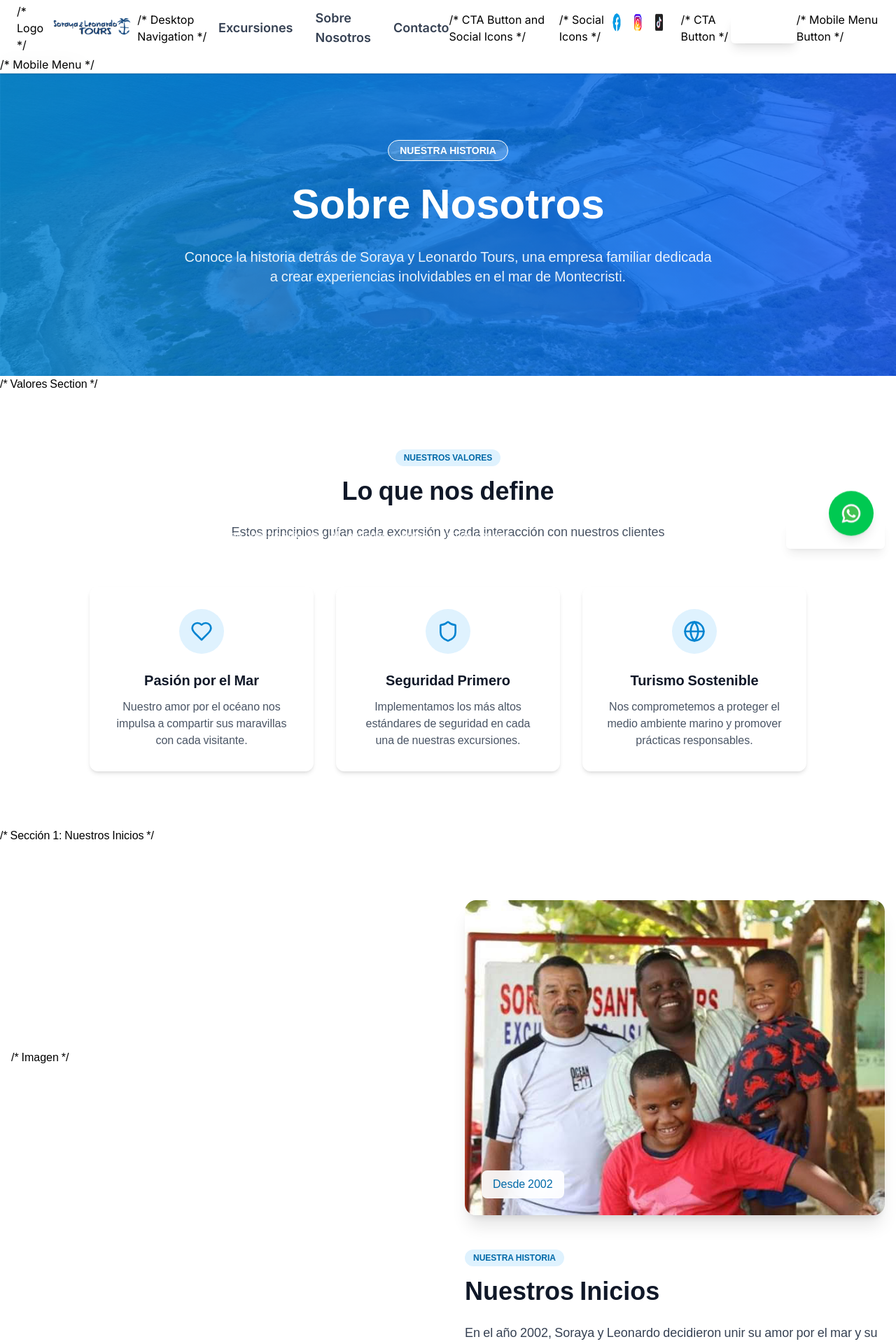
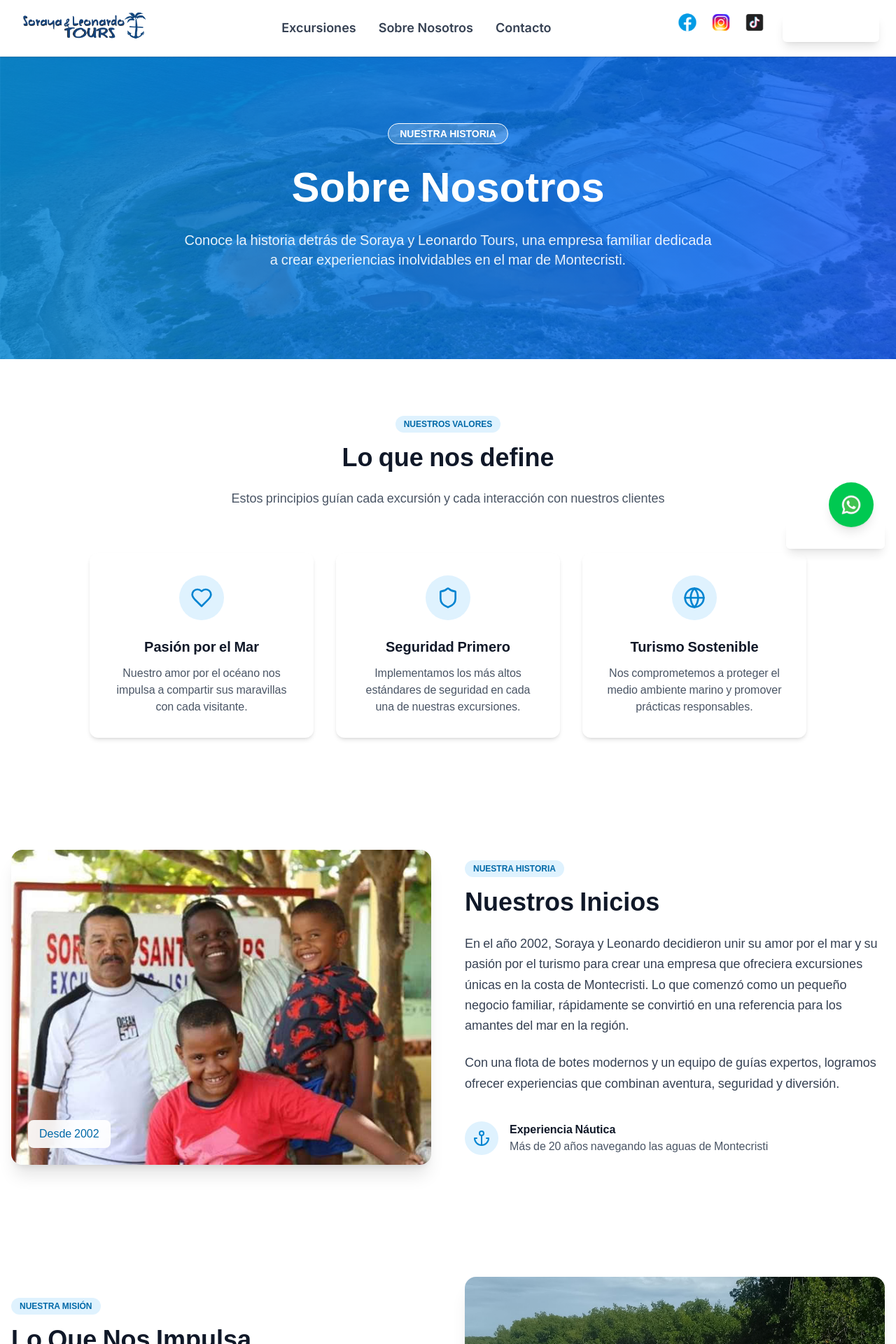
Before and after one commit to ItachiRD26/sorayayleonardotours, a Next.js app: page /sobre-nosotros in a window 1280 px wide. Shown: the top 1920 px of the page at 70% size. Built offline with nearby package versions, Linux system fonts and the light colour scheme.

Commit message:
Vercel #8

```diff
--- a/package.json
+++ b/package.json
@@ -21,6 +21,7 @@
     "framer-motion": "^12.9.2",
     "googleapis": "^148.0.0",
     "html2canvas": "^1.4.1",
+    "js-datepicker": "^5.18.4",
     "jspdf": "^3.0.1",
     "lucide-react": "^0.510.0",
     "next": "^15.3.1",
--- a/src/app/excursiones/page.tsx
+++ b/src/app/excursiones/page.tsx
@@ -97,7 +97,7 @@ export default function ExcursionesPage() {
 
   return (
     <div className="min-h-screen bg-gradient-to-b from-sky-50 to-white">
-      /* Hero Section */
+      {/* Hero Section */}
       <section className="relative w-full bg-gradient-to-r from-sky-600 to-blue-600 py-20 md:py-28">
         <div className="absolute inset-0 overflow-hidden opacity-20">
           <div className="absolute inset-0 bg-[url('/images/gran-grocier.jpg?height=800&width=1600')] bg-cover bg-center" />
@@ -131,7 +131,7 @@ export default function ExcursionesPage() {
         </div>
       </section>
 
-      /* Features Section */
+      {/* Features Section */}
       <section className="py-12 container mx-auto px-4">
         <div className="grid grid-cols-1 md:grid-cols-3 gap-8 max-w-5xl mx-auto">
           <motion.div
@@ -173,7 +173,7 @@ export default function ExcursionesPage() {
         </div>
       </section>
 
-      /* Excursions Section */
+      {/* Excursions Section */}
       <section className="py-16 container mx-auto px-4">
         <div className="text-center mb-16">
           <motion.h2
@@ -242,7 +242,7 @@ export default function ExcursionesPage() {
         </div>
       </section>
 
-      /* CTA Section */
+      {/* CTA Section */}
     </div>
   )
 }
--- a/src/app/excursiones/reservas/page.tsx
+++ b/src/app/excursiones/reservas/page.tsx
@@ -52,7 +52,7 @@ type Tour = {
   return (
     <div className="min-h-screen bg-gradient-to-br from-blue-50 to-cyan-50 py-12">
       <div className="container mx-auto px-4">
-        /* Usar TourSummary con duración */
+        {/* Usar TourSummary con duración */}
         <TourSummary
           title={tour.name}
           description={tour.description}
@@ -60,7 +60,7 @@ type Tour = {
           duration={tour.duration}
         />
 
-        /* Formulario de reserva */
+        {/* Formulario de reserva */}
         <ReservationForm
           tourName={tour.name}
           price={tour.price}
--- a/src/app/page.tsx
+++ b/src/app/page.tsx
@@ -34,10 +34,10 @@ const staggerContainer = {
 export default function Home() {
   return (
     <main className="flex flex-col min-h-screen overflow-x-hidden">
-      /* Hero Section - Rediseñado con elementos más modernos */
+      {/* Hero Section - Rediseñado con elementos más modernos */}
       <section className="relative h-[100vh] w-full overflow-hidden">
         <div className="absolute inset-0 z-0">
-          /* Video para desktop, imagen para móviles */
+          {/* Video para desktop, imagen para móviles */}
           <div className="hidden md:block">
             <video autoPlay muted loop className="object-cover w-full h-full transform scale-150">
               <source src="/videos/hero-vid2.webm" type="video/webm" />
@@ -47,7 +47,7 @@ export default function Home() {
           <div className="md:hidden">
             <Image src="/images/hero-mobile-image.jpeg" alt="Soraya y Leonardo Tours" layout="fill" objectFit="cover" />
           </div>
-          /* Overlay con gradiente más sofisticado */
+          {/* Overlay con gradiente más sofisticado */}
           <div className="absolute inset-0 bg-gradient-to-t from-black/80 via-black/50 to-transparent"></div>
         </div>
 
@@ -92,18 +92,18 @@ export default function Home() {
           </motion.div>
         </div>
 
-        /* Indicador de scroll */
+        {/* Indicador de scroll */}
         <div className="absolute bottom-8 left-1/2 transform -translate-x-1/2 animate-bounce">
           <ChevronRight className="h-8 w-8 text-white rotate-90" />
         </div>
       </section>
 
-      /* Featured Tours Section - Rediseñado con tarjetas más elegantes */
+      {/* Featured Tours Section - Rediseñado con tarjetas más elegantes */}
       <section className="py- bg-white">
       <FeaturedTours />
       </section>
 
-      /* Why Choose Us Section - Rediseñado con elementos más modernos */
+      {/* Why Choose Us Section - Rediseñado con elementos más modernos */}
       <section className="py-20 bg-gray-50">
         <div className="container mx-auto px-4 md:px-6">
           <motion.div
@@ -125,7 +125,7 @@ export default function Home() {
           </motion.div>
 
           <div className="grid grid-cols-1 md:grid-cols-2 lg:grid-cols-4 gap-8">
-            /* Card 1 - Rediseñado */
+            {/* Card 1 - Rediseñado */}
             <motion.div
               initial="hidden"
               whileInView="visible"
@@ -142,7 +142,7 @@ export default function Home() {
               </p>
             </motion.div>
 
-            /* Card 2 - Rediseñado */
+            {/* Card 2 - Rediseñado */}
             <motion.div
               initial="hidden"
               whileInView="visible"
@@ -159,7 +159,7 @@ export default function Home() {
               </p>
             </motion.div>
 
-            /* Card 3 - Rediseñado */
+            {/* Card 3 - Rediseñado */}
             <motion.div
               initial="hidden"
               whileInView="visible"
@@ -176,7 +176,7 @@ export default function Home() {
               </p>
             </motion.div>
 
-            /* Card 4 - Rediseñado */
+            {/* Card 4 - Rediseñado */}
             <motion.div
               initial="hidden"
               whileInView="visible"
@@ -196,9 +196,9 @@ export default function Home() {
         </div>
       </section>
 
-      /* Call to Action - Rediseñado con elementos más impactantes */
+      {/* Call to Action - Rediseñado con elementos más impactantes */}
       <section className="py-20 relative overflow-hidden">
-        /* Background Image with Overlay */
+        {/* Background Image with Overlay */}
         <div className="absolute inset-0 z-0">
           <Image
             src="/images/gran-grocier.jpg"
@@ -238,7 +238,7 @@ export default function Home() {
         </div>
       </section>
 
-      /* Testimonials - Rediseñado con un diseño más profesional */
+      {/* Testimonials - Rediseñado con un diseño más profesional */}
       <section className="py-20 bg-white">
         <div className="container mx-auto px-4 md:px-6">
           <motion.div
@@ -260,7 +260,7 @@ export default function Home() {
           </motion.div>
 
           <div className="grid grid-cols-1 md:grid-cols-3 gap-8">
-            /* Testimonio 1 - Rediseñado */
+            {/* Testimonio 1 - Rediseñado */}
             <motion.div
               initial="hidden"
               whileInView="visible"
@@ -310,7 +310,7 @@ export default function Home() {
               </div>
             </motion.div>
 
-            /* Testimonio 2 - Rediseñado */
+            {/* Testimonio 2 - Rediseñado */}
             <motion.div
               initial="hidden"
               whileInView="visible"
@@ -360,7 +360,7 @@ export default function Home() {
               </div>
             </motion.div>
 
-            /* Testimonio 3 - Rediseñado */
+            {/* Testimonio 3 - Rediseñado */}
             <motion.div
               initial="hidden"
               whileInView="visible"
@@ -414,7 +414,7 @@ export default function Home() {
         </div>
       </section>
 
-      /* Follow Us on Social Media - Rediseñado con un aspecto más moderno */
+      {/* Follow Us on Social Media - Rediseñado con un aspecto más moderno */}
       <section className="py-20 bg-gray-50">
         <div className="container mx-auto px-4 md:px-6">
           <motion.div
@@ -436,7 +436,7 @@ export default function Home() {
           </motion.div>
 
           <div className="flex flex-col md:flex-row justify-center gap-6 md:gap-10">
-            /* Instagram - Rediseñado */
+            {/* Instagram - Rediseñado */}
             <motion.a
               initial="hidden"
               whileInView="visible"
@@ -454,7 +454,7 @@ export default function Home() {
               <span className="text-sm text-gray-500">@sorayayleonardotours</span>
             </motion.a>
 
-            /* TikTok - Rediseñado */
+            {/* TikTok - Rediseñado */}
             <motion.a
               initial="hidden"
               whileInView="visible"
@@ -472,7 +472,7 @@ export default function Home() {
               <span className="text-sm text-gray-500">@sorayaleonardotou</span>
             </motion.a>
 
-            /* Facebook - Rediseñado */
+            {/* Facebook - Rediseñado */}
             <motion.a
               initial="hidden"
               whileInView="visible"
--- a/src/app/sobre-nosotros/page.tsx
+++ b/src/app/sobre-nosotros/page.tsx
@@ -41,7 +41,7 @@ export default function SobreNosotros() {
 
   return (
     <div className="bg-gradient-to-b from-sky-50 to-white min-h-screen">
-      /* Hero Section */
+      {/* Hero Section */}
       <section className="relative w-full bg-gradient-to-r from-sky-600 to-blue-600 py-24 md:py-32">
         <div className="absolute inset-0 overflow-hidden opacity-20">
           <div className="absolute inset-0 bg-[url('/images/isla-cabra.jpg?height=800&width=1600')] bg-cover bg-center" />
@@ -69,7 +69,7 @@ export default function SobreNosotros() {
         </div>
       </section>
 
-      /* Valores Section */
+      {/* Valores Section */}
       <section className="py-20 container mx-auto px-4">
         <motion.div
           initial="hidden"
@@ -140,7 +140,7 @@ export default function SobreNosotros() {
         </div>
       </section>
 
-      /* Sección 1: Nuestros Inicios */
+      {/* Sección 1: Nuestros Inicios */}
       <section className="py-20 bg-white">
         <div className="container mx-auto px-4">
           <motion.div
@@ -150,7 +150,7 @@ export default function SobreNosotros() {
             variants={staggerContainer}
             className="grid grid-cols-1 md:grid-cols-2 gap-12 items-center"
           >
-            /* Imagen */
+            {/* Imagen */}
             <motion.div variants={fadeInUp} className="relative h-[450px] w-full rounded-2xl overflow-hidden shadow-xl">
               <Image
                 src="/images/about-1.jpg"
@@ -165,7 +165,7 @@ export default function SobreNosotros() {
               </div>
             </motion.div>
 
-            /* Texto */
+            {/* Texto */}
             <motion.div variants={fadeInUp} className="space-y-6">
               <Badge className="px-3 py-1 bg-sky-100 text-sky-700 border-none mb-4">NUESTRA HISTORIA</Badge>
               <h2 className="text-3xl md:text-4xl font-bold text-gray-900 mb-6">Nuestros Inicios</h2>
@@ -195,7 +195,7 @@ export default function SobreNosotros() {
         </div>
       </section>
 
-      /* Sección 2: Nuestra Misión */
+      {/* Sección 2: Nuestra Misión */}
       <section className="py-20 bg-gradient-to-b from-sky-50 to-white">
         <div className="container mx-auto px-4">
           <motion.div
@@ -205,7 +205,7 @@ export default function SobreNosotros() {
             variants={staggerContainer}
             className="grid grid-cols-1 md:grid-cols-2 gap-12 items-center"
           >
-            /* Texto */
+            {/* Texto */}
             <motion.div variants={fadeInUp} className="space-y-6 order-2 md:order-1">
               <Badge className="px-3 py-1 bg-sky-100 text-sky-700 border-none mb-4">NUESTRA MISIÓN</Badge>
               <h2 className="text-3xl md:text-4xl font-bold text-gray-900 mb-6">Lo Que Nos Impulsa</h2>
@@ -231,7 +231,7 @@ export default function SobreNosotros() {
               </div>
             </motion.div>
 
-            /* Imagen */
+            {/* Imagen */}
             <motion.div
               variants={fadeInUp}
               className="relative h-[450px] w-full rounded-2xl overflow-hidden shadow-xl order-1 md:order-2"
@@ -252,7 +252,7 @@ export default function SobreNosotros() {
         </div>
       </section>
 
-      /* Sección 3: Nuestra Filosofía */
+      {/* Sección 3: Nuestra Filosofía */}
       <section className="py-20 bg-white">
         <div className="container mx-auto px-4">
           <motion.div
@@ -262,7 +262,7 @@ export default function SobreNosotros() {
             variants={staggerContainer}
             className="grid grid-cols-1 md:grid-cols-2 gap-12 items-center"
           >
-            /* Imagen */
+            {/* Imagen */}
             <motion.div variants={fadeInUp} className="relative h-[450px] w-full rounded-2xl overflow-hidden shadow-xl">
               <Image
                 src="/images/about-3.jpg"
@@ -277,7 +277,7 @@ export default function SobreNosotros() {
               </div>
             </motion.div>
 
-            /* Texto */
+            {/* Texto */}
             <motion.div variants={fadeInUp} className="space-y-6">
               <Badge className="px-3 py-1 bg-sky-100 text-sky-700 border-none mb-4">NUESTRA FILOSOFÍA</Badge>
               <h2 className="text-3xl md:text-4xl font-bold text-gray-900 mb-6">Compromiso con el Entorno</h2>
@@ -305,7 +305,7 @@ export default function SobreNosotros() {
         </div>
       </section>
 
-      /* Call to Action Section */
+      {/* Call to Action Section */}
     </div>
   )
 }
--- a/src/components/featuredtours.tsx
+++ b/src/components/featuredtours.tsx
@@ -38,7 +38,7 @@ export default function FeaturedTours() {
         </motion.div>
 
         <div className="grid grid-cols-1 md:grid-cols-3 gap-8">
-          /* Featured Tour Cards */
+          {/* Featured Tour Cards */}
           {[
             {
               id: 1,
--- a/src/components/header.tsx
+++ b/src/components/header.tsx
@@ -41,7 +41,7 @@ export default function Header() {
     >
       <div className="container mx-auto px-4 md:px-6">
         <div className="flex items-center justify-between h-20">
-          /* Logo */
+          {/* Logo */}
           <Link href="/" className="flex items-center space-x-2">
             <Image
               src="/images/logo.png"
@@ -52,7 +52,7 @@ export default function Header() {
             />
           </Link>
 
-          /* Desktop Navigation */
+          {/* Desktop Navigation */}
           <nav className="hidden md:flex items-center space-x-8">
             <Link
               href="/excursiones"
@@ -74,9 +74,9 @@ export default function Header() {
             </Link>
           </nav>
 
-          /* CTA Button and Social Icons */
+          {/* CTA Button and Social Icons */}
           <div className="hidden md:flex items-center space-x-6">
-            /* Social Icons */
+            {/* Social Icons */}
             <div className="flex space-x-4">
               <Link
                 href="#"
@@ -119,7 +119,7 @@ export default function Header() {
               </Link>
             </div>
 
-            /* CTA Button */
+            {/* CTA Button */}
             <Link
   href="/excursiones/reservas?tourId=1&name=Playa%20Gran%20Grosier&description=Explora%20los%20arrecifes%20de%20coral%20y%20nada%20entre%20peces%20tropicales%20en%20una%20de%20las%20playas%20más%20hermosas%20de%20Montecristi.&price=25&image=%2Fimages%2Fgran-grocier.jpg&duration=4%20hours"
 >
@@ -130,7 +130,7 @@ export default function Header() {
 
           </div>
 
-          /* Mobile Menu Button */
+          {/* Mobile Menu Button */}
           <button
             className="md:hidden p-2 rounded-lg hover:bg-gray-100 transition-colors duration-300"
             onClick={() => setIsMenuOpen(!isMenuOpen)}
@@ -145,7 +145,7 @@ export default function Header() {
         </div>
       </div>
 
-      /* Mobile Menu */
+      {/* Mobile Menu */}
       {isMenuOpen && (
         <div className="md:hidden bg-white/95 backdrop-blur-md border-t border-gray-200">
           <div className="container mx-auto px-4 py-4">
@@ -180,7 +180,7 @@ export default function Header() {
 </Link>
 
 
-              /* Social Icons in Mobile Menu */
+              {/* Social Icons in Mobile Menu */}
               <div className="flex space-x-4 pt-4">
                 <Link
                   href="#"
--- a/src/components/ui/datepicker.tsx
+++ b/src/components/ui/datepicker.tsx
@@ -12,7 +12,7 @@ export default function FlowbiteInlineDatepicker({
   setSelectedDate: (date: Date | null) => void
 }) {
   const datepickerRef = useRef<HTMLDivElement>(null)
-  const datepickerInstanceRef = useRef<any>(null)
+  const datepickerInstanceRef = useRef<Datepicker | null>(null)
 
   useEffect(() => {
     const minDate = getMinDate()
@@ -67,7 +67,7 @@ export default function FlowbiteInlineDatepicker({
     }
   }, []) // Solo se ejecuta una vez al montar el componente
 
-  // Efecto separado para actualizar la fecha seleccionada
+  // eslint-disable-next-line react-hooks/exhaustive-deps
   useEffect(() => {
     if (!datepickerInstanceRef.current || !selectedDate) return
 
@@ -76,7 +76,7 @@ export default function FlowbiteInlineDatepicker({
     } catch (error) {
       console.error("Error updating selected date:", error)
     }
-  }, [selectedDate])
+  }, [selectedDate,setSelectedDate])
 
   return (
     <motion.div
--- a/src/components/ui/personselector.tsx
+++ b/src/components/ui/personselector.tsx
@@ -52,7 +52,7 @@ export default function PersonSelector({
     >
       <h2 className="text-2xl font-bold mb-6 text-center">Reservation Details</h2>
 
-      /* Contact Details */
+      {/* Contact Details */}
       <div className="flex flex-col gap-6 mb-6">
         <div>
           <label className="block text-sm font-medium text-gray-700 mb-2">Full Name *</label>
@@ -89,10 +89,10 @@ export default function PersonSelector({
         </div>
       </div>
 
-      /* People Section */
+      {/* People Section */}
       <h2 className="text-2xl font-bold mb-6 text-center">Select People</h2>
 
-      /* Adults */
+      {/* Adults */}
       <div className="flex items-center justify-between mb-6">
         <p className="text-lg font-semibold">Adults:</p>
         <div className="flex items-center space-x-4">
@@ -106,7 +106,7 @@ export default function PersonSelector({
         </div>
       </div>
 
-      /* Children */
+      {/* Children */}
       <div className="flex flex-col gap-4">
         <div className="flex items-center justify-between">
           <p className="text-lg font-semibold">Children:</p>
--- a/src/components/ui/reservationform.tsx
+++ b/src/components/ui/reservationform.tsx
@@ -97,7 +97,7 @@ export default function ReservationForm({
 
   return (
     <motion.div initial={{ opacity: 0 }} animate={{ opacity: 1 }} className="grid grid-cols-1 lg:grid-cols-2 gap-10">
-      /* Left side: Formulario */
+      {/* Left side: Formulario */}
       <div className="flex flex-col gap-8">
         <PersonSelector
           name={name}
@@ -122,7 +122,7 @@ export default function ReservationForm({
         />
       </div>
 
-      /* Right side: Resumen + Pago */
+      {/* Right side: Resumen + Pago */}
       <div className="flex flex-col items-center justify-start">
         <PaymentCard
           name={name}
--- a/src/types/flowbite-datepicker.d.ts
+++ b/src/types/flowbite-datepicker.d.ts
@@ -5,13 +5,15 @@ declare module "flowbite-datepicker/Datepicker" {
     defaultDate?: Date;
     minDate?: Date;
     inline?: boolean;
-    // puedes extender esto luego si necesitas más
   }
 
   export default class Datepicker {
-    setDate(selectedDate: Date) {
-      throw new Error("Method not implemented.");
-    }
-    constructor(element: HTMLElement, options?: DatepickerOptions)
+    constructor(element: HTMLElement, options?: DatepickerOptions);
+
+    /**
+     * Establece la fecha seleccionada del datepicker.
+     * @param date Fecha a establecer
+     */
+    setDate(date: Date): void;
   }
 }
```
Also changed, not shown: 1 other file (tests, documents, lock files or other folders).
